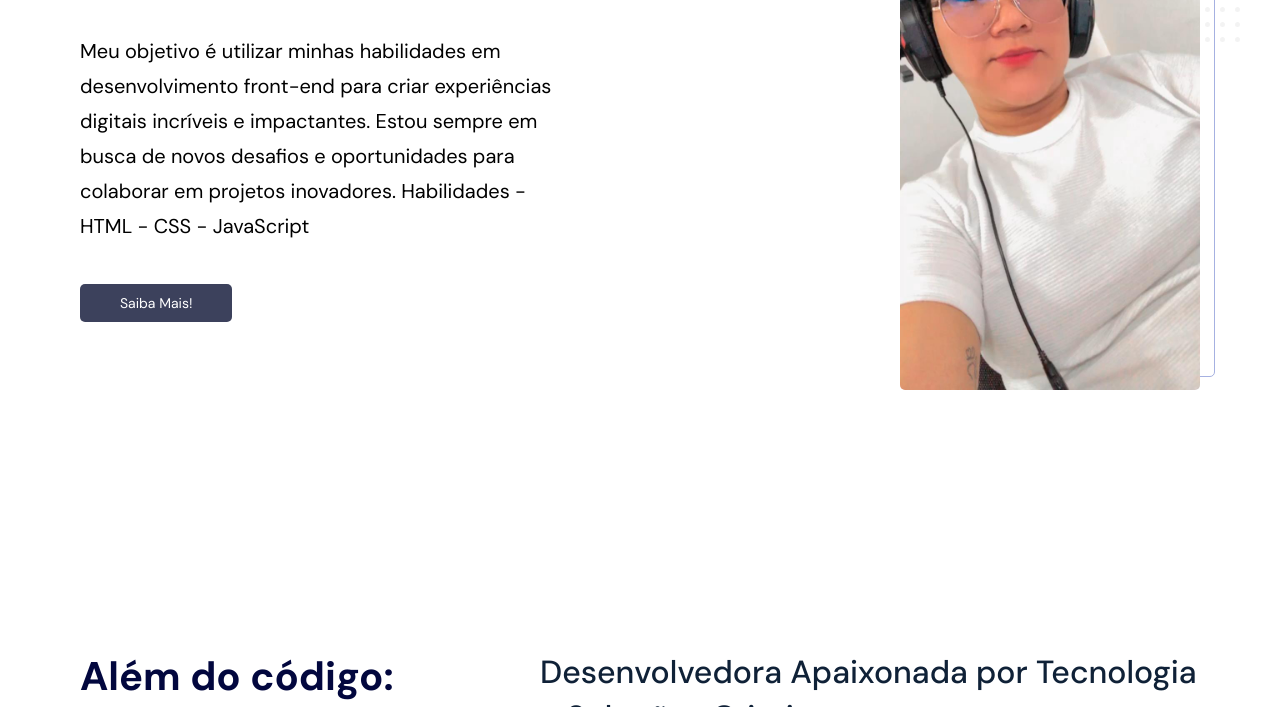
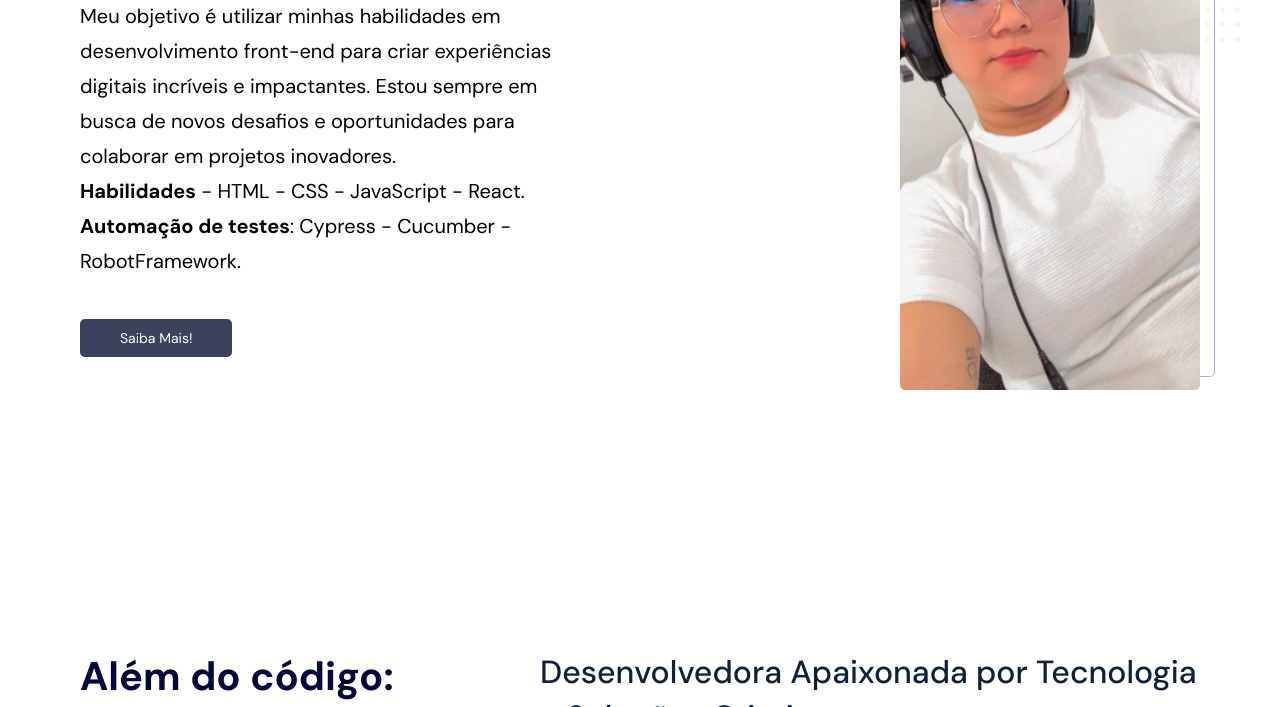
Before and after one commit to thayaneoliveira/thayaneoliveira.github.io, a website: page index.html in a window 1280 px wide. Shown: the part 393-1100 px from the top of the page. Drawn offline with nearby package versions, Linux system fonts and the light colour scheme.

Commit message:
initicommit

```diff
--- a/index.html
+++ b/index.html
@@ -27,7 +27,7 @@
     <nav class="navbar">
       <div class="navbar__content max-width mb-0">
         <a href="/">
-          <svg width="200" height="60" xmlns="http://www.w3.org/200/svg">
+          <svg width="200" height="40" xmlns="http://www.w3.org/200/svg">
             ;
             <text x="" y="30" font-family="Arial" font-size="30" fill="#02073E">
               TOliveira
@@ -65,7 +65,8 @@
           Meu objetivo é utilizar minhas habilidades em desenvolvimento
           front-end para criar experiências digitais incríveis e impactantes.
           Estou sempre em busca de novos desafios e oportunidades para colaborar
-          em projetos inovadores. Habilidades - HTML - CSS - JavaScript
+          em projetos inovadores. <br><strong>Habilidades</strong> - HTML - CSS - JavaScript - React.
+          <strong>Automação de testes</strong>: Cypress - Cucumber - RobotFramework.
         </p>
         <a href="#about" class="btn btn-primary">Saiba Mais!</a>
       </div>
```
